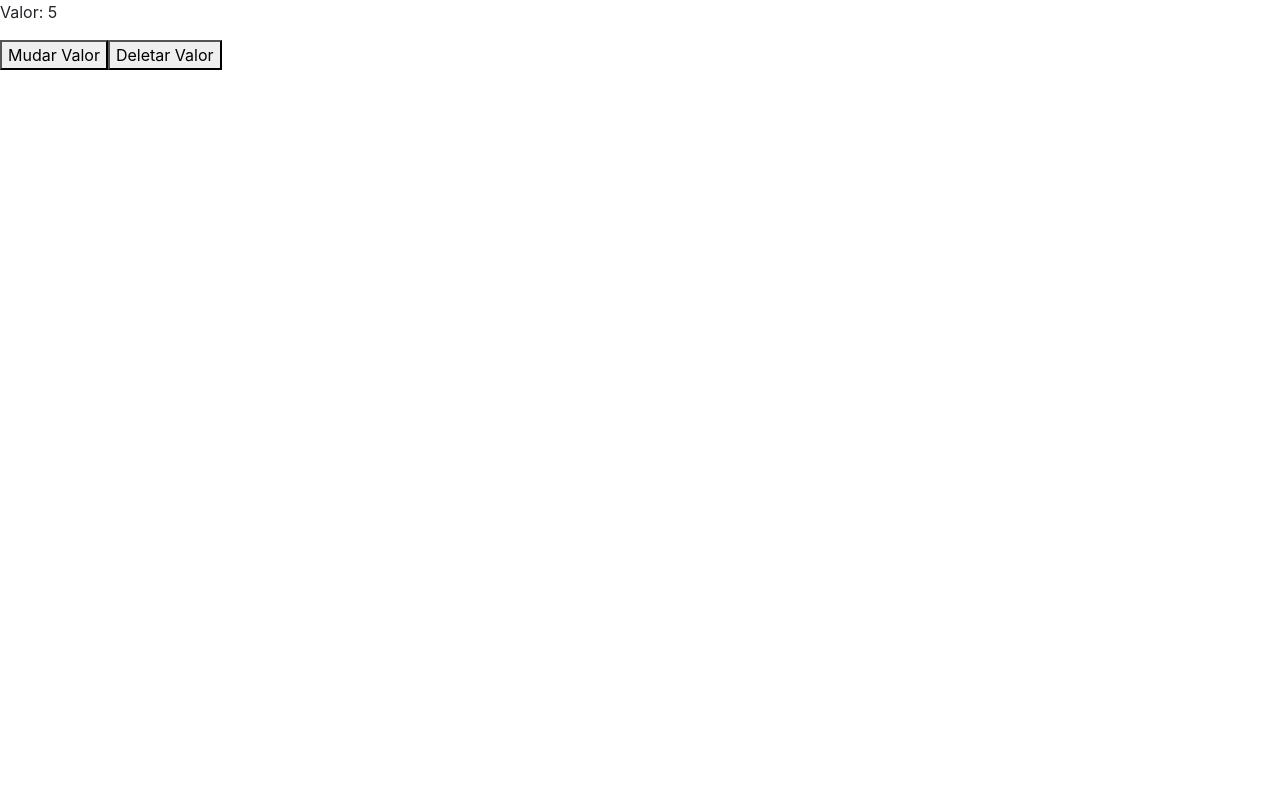
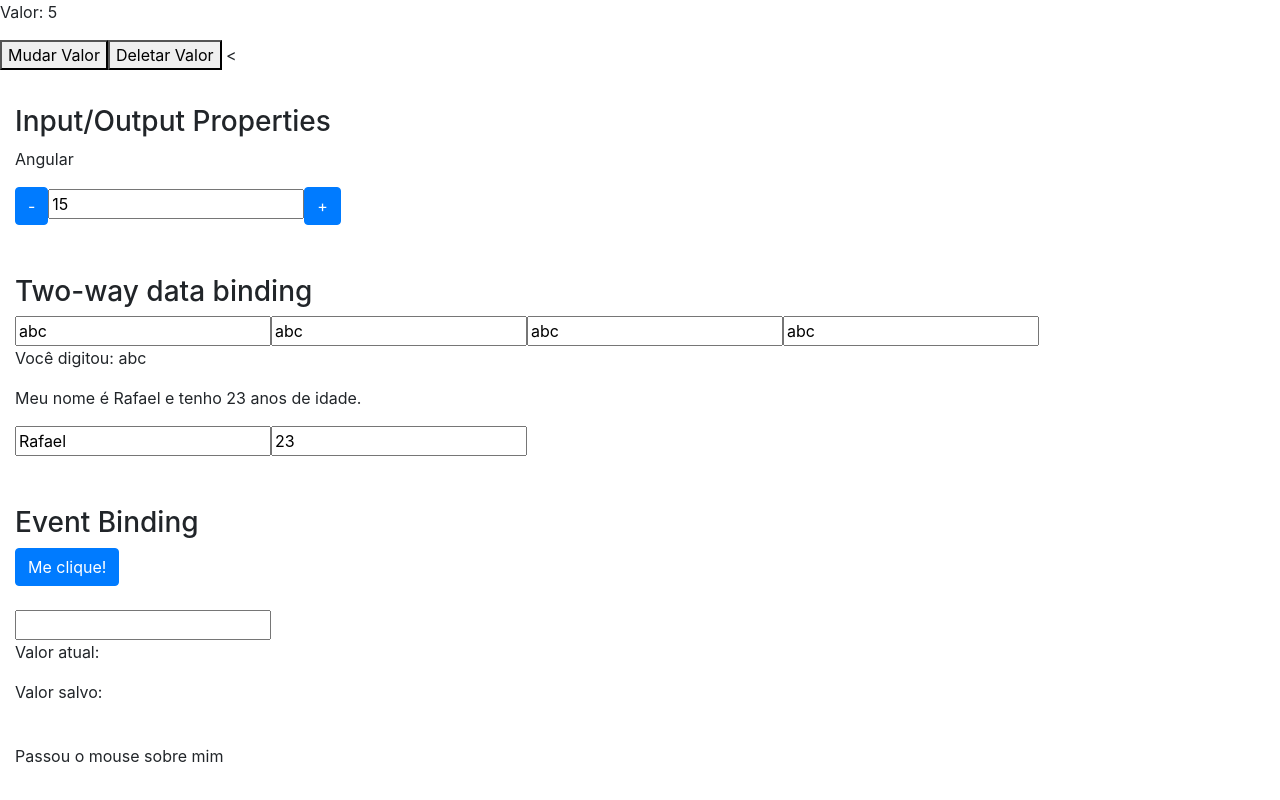
Before and after one commit to rafaelpeinado/treinamento-accenture, an Angular app in the folder angular/data-binding/: page / in a window 1280 px wide. Shown: the top 800 px of the page. Built offline with nearby package versions, Linux system fonts and the light colour scheme.

Commit message:
acesso ao DOM e ao Template com ViewChild

```diff
--- a/angular/data-binding/src/app/app.component.html
+++ b/angular/data-binding/src/app/app.component.html
@@ -1,4 +1,4 @@
 <app-ciclo [valorInicial]="valor" *ngIf="!deletarCiclo"></app-ciclo>
 <button (click)="mudarValor()">Mudar Valor</button>
 <button (click)="destruirCiclo()">Deletar Valor</button>
-<!--<app-data-binding></app-data-binding>-->
+<<app-data-binding></app-data-binding>
--- a/angular/data-binding/src/app/output-property/output-property.component.html
+++ b/angular/data-binding/src/app/output-property/output-property.component.html
@@ -1,5 +1,5 @@
 <div>
   <button class="btn btn-primary" (click)="decrementar()">-</button>
-  <input type="text" [value]="valor" readonly>
+  <input type="text" [value]="valor" readonly #campoInput>
   <button class="btn btn-primary" (click)="incrementar()">+</button>
 </div>
--- a/angular/data-binding/src/app/output-property/output-property.component.ts
+++ b/angular/data-binding/src/app/output-property/output-property.component.ts
@@ -1,4 +1,4 @@
-import {Component, Input, EventEmitter, OnInit, Output} from '@angular/core';
+import {Component, Input, EventEmitter, OnInit, Output, ViewChild, ElementRef} from '@angular/core';
 
 @Component({
   selector: 'app-output-property',
@@ -11,17 +11,22 @@ export class OutputPropertyComponent implements OnInit {
   @Input() valor = 0;
   @Output() mudouValor = new EventEmitter();
 
+  @ViewChild('campoInput') campoValorInput: ElementRef;
+
   constructor() { }
 
   ngOnInit(): void {
   }
 
-  incrementar(): any {
-    this.valor++;
+  incrementar(): void {
+    /*console.log(this.campoValorInput.nativeElement.value);
+    this.valor++;*/
+    this.campoValorInput.nativeElement.value++;
     this.mudouValor.emit({novoValor: this.valor});
   }
 
-  decrementar(): any {
-    this.valor--;
+  decrementar(): void {
+    // this.valor--;
+    this.campoValorInput.nativeElement.value--;
   }
 }
```
